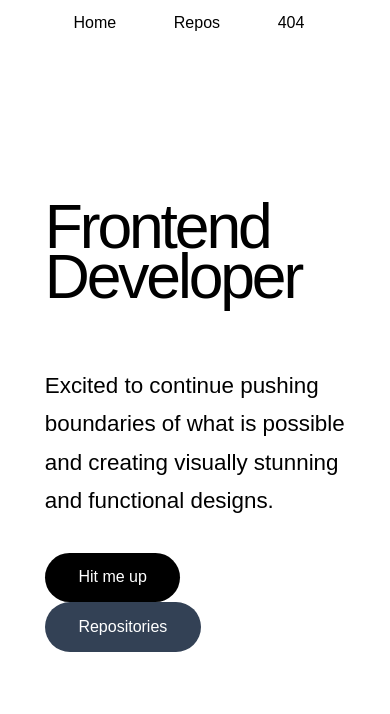
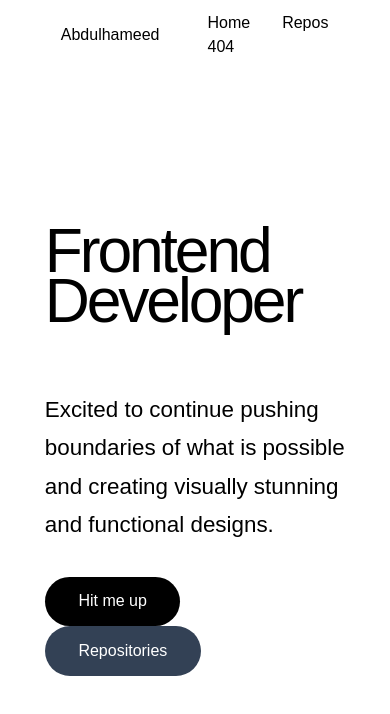
Before and after one commit to 0xlarmideh/vue-repos, a Vue app: page / in a window 390 px wide. Shown: the top 714 px of the page. Built offline with nearby package versions, Linux system fonts and the light colour scheme; a web font is replaced by a local one.

Commit message:
Style/Mobile responsiveness touch up

```diff
--- a/src/components/Layout.vue
+++ b/src/components/Layout.vue
@@ -1,6 +1,6 @@
 <template>
   <nav class="layout-navs py-[1.7rem] max-md:py-[.4rem] max-md:text-[16px] text-black">
-    <p class="layout-link name">Abdulhameed Busari</p>
+    <p class="layout-link name">Abdulhameed</p>
     <div>
       <router-link class="layout-link  " to="/">Home</router-link>
     <router-link class="layout-link" to="/repositories">Repos</router-link>
@@ -35,7 +35,7 @@ nav {
 .layout-link {
   position: relative;
   list-style: none;
-  margin: 0 1.2rem;
+  margin: 0 .4rem;
   padding: 0 ;
   cursor: pointer;
   text-decoration: none;
@@ -69,8 +69,6 @@ nav {
   .layout-link {
     padding: 0 .6rem
   }
-  .name {
-    display: none;
-  }
+
  }
 </style>
--- a/src/views/AllRepos.vue
+++ b/src/views/AllRepos.vue
@@ -20,7 +20,7 @@
           data-aos-duration="1500"
         >
           <router-link
-            class="capitalize text-[2.7rem] font-medium"
+            class="capitalize text-[2.7rem] max-md:text-[2rem] max-md:leading-[2rem] font-medium"
             :to="{ name: 'single-repo', params: { id: repo.id } }"
             >{{ repo.name }}</router-link
           >
--- a/src/views/SingleRepo.vue
+++ b/src/views/SingleRepo.vue
@@ -4,8 +4,8 @@
   <div v-else data-aos="fade-in">
     <div class="mt-[10rem]">
       <Paragraph :text="repository.language" className="uppercase" />
-      <SmallText className="text-[4.4rem] pt-[2.7rem] pb-[3.3rem] leading-[3.5rem] font-medium" :text='repository.name'/>
-      <Paragraph :text="repository.description" className="text-[2.4rem] leading-[2.8rem] w-[65%] mt-[2.7rem]" />
+      <SmallText className="text-[4.4rem] pt-[2.7rem] pb-[3.3rem] leading-[3.5rem] max-md:text-[3.3rem] max-md:leading-[2.7rem] font-medium" :text='repository.name'/>
+      <Paragraph :text="repository.description" className="text-[2.4rem] leading-[2.8rem] w-[65%] max-md:w-full max-md:text-[1.8rem] max-md:leading-[2.1rem] mt-[2.7rem]" />
 
 
 
```
